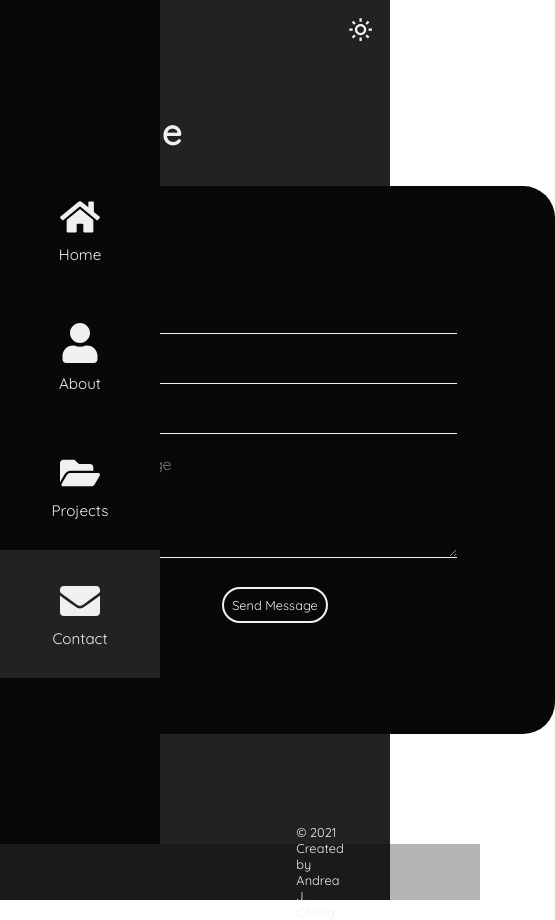
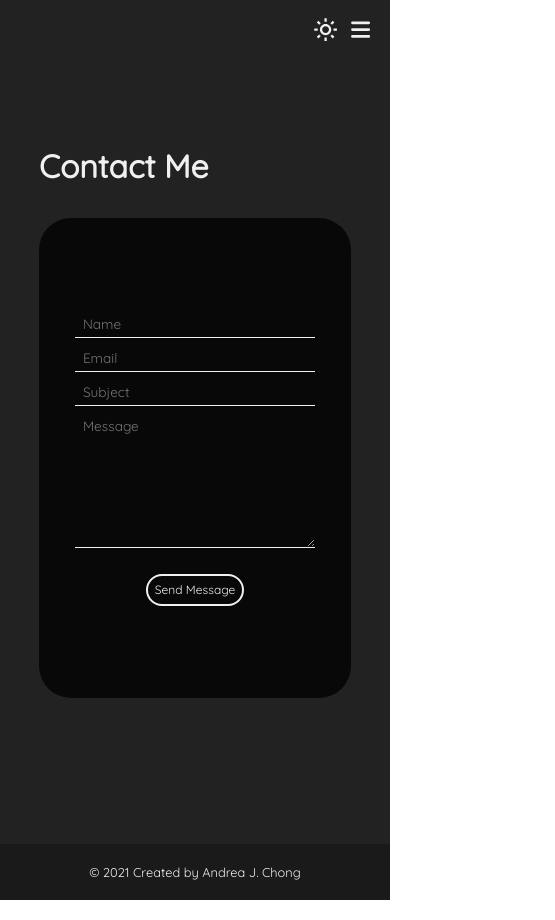
Before and after one commit to uhsandrea/my-portfolio, a React (Create React App) app: page /#/contact in a window 390 px wide. Shown: the whole page, 555 px wide, since content can reach past the window. Built offline with nearby package versions, Linux system fonts and the light colour scheme; no server answers.

Commit message:
Update responsive

```diff
--- a/src/App.js
+++ b/src/App.js
@@ -7,6 +7,7 @@ import Projects from './components/Projects';
 import Contact from './components/Contact';
 import Theme from './components/Theme';
 import Footer from './components/Footer';
+import Hamburger from './components/Hamburger';
 
 function App() {
   return (
@@ -19,6 +20,7 @@ function App() {
         <Route path="/contact" component={Contact} />
         <Footer />
         <Theme />
+        <Hamburger />
       </HashRouter>
     </div>
   );
--- a/src/App.scss
+++ b/src/App.scss
@@ -80,7 +80,7 @@ $dark-white: rgb(219, 219, 219);
       }
     }
 
-    .active {
+    .nav--active {
       background-color: var(--main-bg);
       color: var(--font-color);
     }
@@ -185,26 +185,23 @@ section {
   h1 {
     text-align: center;
     font-size: 2.2rem;
-    padding-top: 4rem;
+    padding-top: 3rem;
   }
   .projects-grid {
-    padding: 3rem 5rem;
+    padding: 3rem 4rem;
     display: grid;
-    grid-template-columns: repeat(auto-fit, 25rem);
-    grid-auto-rows: 18rem;
-    grid-gap: 1rem 4rem;
+    grid-template-columns: repeat(auto-fit, 27rem);
+    grid-gap: 2rem 4.5rem;
     justify-content: center;
 
     .projects__project {
-      @include flex-box(column, space-around);
-
       .project__preview {
         position: relative;
         color: var(--proj-font-color);
 
         img {
-          width: 25rem;
-          height: 15rem;
+          width: 27rem;
+          height: 17rem;
           border-radius: 1.5rem;
         }
 
@@ -252,14 +249,15 @@ section {
           }
 
           .project__preview--hover {
-            display: block;
             @include flex-box(column);
           }
         }
       }
 
       .project__name {
-        font-size: 1.25rem;
+        font-size: 1.2rem;
+        padding-top: 0.5rem;
+        text-align: center;
       }
     }
   }
@@ -275,7 +273,7 @@ section {
     a {
       color: inherit;
       display: inline-block;
-      margin: 1rem 0.6rem 4rem 0.6rem;
+      margin: 1rem 0.6rem 3rem 0.6rem;
     }
 
     a:hover {
@@ -300,7 +298,7 @@ section {
 
   .contact-form {
     width: 35rem;
-    height: 65%;
+    height: 30rem;
     @include flex-box(column);
     background-color: var(--nav-bg);
     border-radius: 2rem;
@@ -354,7 +352,7 @@ footer {
   background-color: var(--footer-bg);
 }
 
-// Mode
+// Theme
 .theme {
   position: fixed;
   right: 1rem;
@@ -367,4 +365,356 @@ footer {
   }
 }
 
+// Hamburger
+.hamburger {
+  position: fixed;
+  right: 1rem;
+  top: 1rem;
+  font-size: 1.7rem;
+  display: none;
+}
+
 // Responsive
+@media screen and (max-width: 1224px) {
+  .projects-container {
+    .projects-grid {
+      grid-template-columns: repeat(auto-fit, 25rem);
+      grid-gap: 1.3rem 3.5rem;
+
+      .projects__project {
+        .project__preview {
+          img {
+            width: 25rem;
+            height: 15.5rem;
+          }
+        }
+        .project__name {
+          font-size: 1.15rem;
+          padding-top: 0.3rem;
+        }
+      }
+    }
+  }
+}
+
+@media screen and (max-width: 1145px) {
+  .home-container {
+    .home__img {
+      width: 23rem;
+      border-radius: 50%;
+      margin-left: 3.5rem;
+    }
+  }
+
+  .projects-container {
+    .projects-grid {
+      grid-template-columns: repeat(auto-fit, 22rem);
+      grid-gap: 1rem 3rem;
+
+      .projects__project {
+        .project__preview {
+          img {
+            width: 22rem;
+            height: 14rem;
+          }
+        }
+        .project__name {
+          font-size: 1.1rem;
+          padding-top: 0.2rem;
+        }
+      }
+    }
+  }
+}
+
+@media screen and (max-width: 1050px) {
+  .home-container {
+    .home__img {
+      width: 21rem;
+      border-radius: 50%;
+      margin-left: 3rem;
+    }
+  }
+
+  .projects-container {
+    .projects-grid {
+      grid-template-columns: repeat(auto-fit, 29rem);
+      grid-gap: 1.6rem;
+
+      .projects__project {
+        .project__preview {
+          img {
+            width: 29rem;
+            height: 18rem;
+          }
+        }
+        .project__name {
+          font-size: 1.2rem;
+          padding-top: 0.5rem;
+        }
+      }
+    }
+  }
+}
+
+@media screen and (max-width: 1050px) and (orientation: portrait) {
+  .home-container {
+    @include flex-box(column-reverse);
+
+    .home-text {
+      text-align: center;
+
+      div {
+        .home__button {
+          margin: 0 0.5rem;
+        }
+      }
+    }
+
+    .home__img {
+      margin: 0 0 4rem 0;
+      width: 25rem;
+    }
+  }
+}
+
+@media screen and (max-width: 930px) {
+  .home-container {
+    @include flex-box(column-reverse);
+
+    .home-text {
+      text-align: center;
+
+      div {
+        .home__button {
+          margin: 0 0.5rem;
+        }
+      }
+    }
+
+    .home__img {
+      margin: 0 0 2rem 0;
+      width: 20rem;
+    }
+  }
+
+  .projects-additional {
+    font-size: 1.4rem;
+  }
+
+  .additional__links {
+    a {
+      font-size: 2.2rem;
+    }
+  }
+
+  .contact-container {
+    h1,
+    .contact-form {
+      width: 80%;
+    }
+  }
+}
+
+@media screen and (max-width: 750px) {
+  .theme {
+    right: 3.2rem;
+    z-index: 10;
+  }
+
+  .hamburger {
+    display: block;
+    z-index: 10;
+
+    &:hover {
+      transform: scale(1.4);
+      cursor: pointer;
+    }
+  }
+
+  .nav-bar {
+    right: 0;
+    z-index: 5;
+    display: none;
+  }
+
+  .active {
+    display: flex;
+  }
+
+  section {
+    padding: 0;
+  }
+
+  footer {
+    padding: 0;
+  }
+}
+
+@media screen and (max-width: 550px) {
+  .home-container {
+    .home-text {
+      h1 {
+        font-size: 2.5rem;
+      }
+
+      h2 {
+        font-size: 1.3rem;
+      }
+
+      h3 {
+        font-size: 1.05rem;
+      }
+
+      div {
+        margin-top: 1.2rem;
+
+        .home__button {
+          margin: 0 0.3rem;
+          padding: 0.3rem 0.6rem;
+          font-size: 0.8rem;
+        }
+      }
+    }
+
+    .home__img {
+      margin: 0 0 2rem 0;
+      width: 16rem;
+    }
+  }
+
+  .about-container {
+    .about-me {
+      width: 80%;
+
+      h1 {
+        font-size: 2rem;
+        margin-bottom: 1.8rem;
+      }
+
+      div {
+        font-size: 0.95rem;
+      }
+    }
+
+    .about-skills {
+      width: 80%;
+
+      h2 {
+        margin-bottom: 1.5rem;
+        font-size: 1.4rem;
+      }
+
+      ul li {
+        font-size: 0.9rem;
+        padding: 0.3rem;
+        margin-right: 0.4rem;
+      }
+    }
+  }
+
+  .projects-container {
+    h1 {
+      font-size: 2rem;
+    }
+
+    .projects-grid {
+      grid-template-columns: 85vw;
+      padding: 2.2rem 0;
+
+      .projects__project {
+        .project__preview {
+          img {
+            width: 85vw;
+            height: 53vw;
+          }
+        }
+      }
+    }
+
+    .projects-additional {
+      font-size: 1.2rem;
+      padding: 0 1.5rem;
+    }
+  }
+
+  .contact-container {
+    h1 {
+      font-size: 2rem;
+    }
+
+    .contact-form {
+      .input {
+        width: 77%;
+        margin-bottom: 0.5rem;
+        padding: 0.4rem 0.7rem;
+        font-size: 0.9rem;
+      }
+
+      textarea {
+        height: 9em;
+        margin-bottom: 1.6rem;
+      }
+
+      .form__btn {
+        font-size: 0.75rem;
+        padding: 0.4rem;
+      }
+    }
+  }
+}
+
+@media screen and (max-width: 430px) {
+  .projects-container {
+    .projects-grid {
+      .projects__project {
+        .project__preview {
+          .project__preview--hover {
+            .project__description {
+              width: 80%;
+              font-size: 85%;
+              margin-bottom: 1rem;
+            }
+
+            a {
+              width: 3rem;
+              padding: 0.2rem 0;
+              font-size: 0.7rem;
+              margin: 0 0.3rem;
+            }
+          }
+        }
+
+        .project__name {
+          font-size: 1.1rem;
+          padding-top: 0.3rem;
+        }
+      }
+    }
+
+    .projects-additional {
+      font-size: 1.1rem;
+    }
+
+    .additional__links {
+      a {
+        font-size: 2rem;
+      }
+    }
+  }
+
+  .contact-container {
+    .contact-form {
+      .input {
+        margin-bottom: 0.4rem;
+        padding: 0.3rem 0.5rem;
+        font-size: 0.85rem;
+      }
+
+      textarea {
+        height: 10em;
+        margin-bottom: 1.6rem;
+      }
+    }
+  }
+}
--- /dev/null
+++ b/src/components/Hamburger.js
@@ -0,0 +1,14 @@
+import React from 'react';
+import { HiMenu } from 'react-icons/hi';
+
+const Hamburger = () => {
+  return (
+    <div className="hamburger" onClick={
+      () => document.querySelector(".nav-bar").classList.toggle("active")}>
+      <HiMenu />
+    </div>
+
+  );
+}
+
+export default Hamburger;
--- a/src/components/Nav.js
+++ b/src/components/Nav.js
@@ -5,16 +5,16 @@ import { FaHome, FaUser, FaFolderOpen, FaEnvelope } from 'react-icons/fa';
 const Nav = () => {
   return (
     <ul className="nav-bar">
-      <li><NavLink to="/" replace className="nav__link" exact activeClassName="active">
+      <li><NavLink to="/" replace className="nav__link" exact activeClassName="nav--active">
         <FaHome className="icon" /><span>Home</span>
       </NavLink></li>
-      <li><NavLink to="/about" replace className="nav__link" activeClassName="active">
+      <li><NavLink to="/about" replace className="nav__link" activeClassName="nav--active">
         <FaUser className="icon about" /><span>About</span>
       </NavLink></li>
-      <li><NavLink to="/projects" replace className="nav__link" activeClassName="active">
+      <li><NavLink to="/projects" replace className="nav__link" activeClassName="nav--active">
         <FaFolderOpen className="icon" /><span>Projects</span>
       </NavLink></li>
-      <li><NavLink to="/contact" replace className="nav__link" activeClassName="active">
+      <li><NavLink to="/contact" replace className="nav__link" activeClassName="nav--active">
         <FaEnvelope className="icon" /><span>Contact</span>
       </NavLink></li>
     </ul>
```
